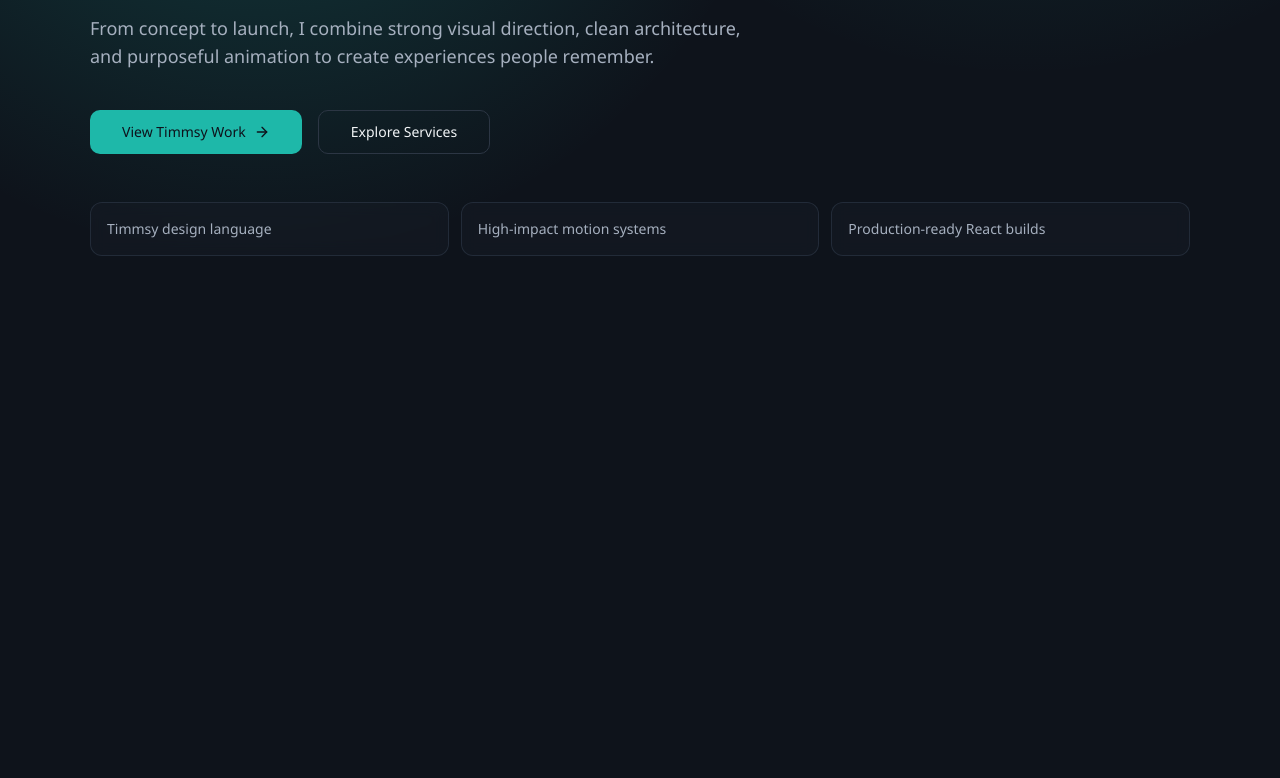
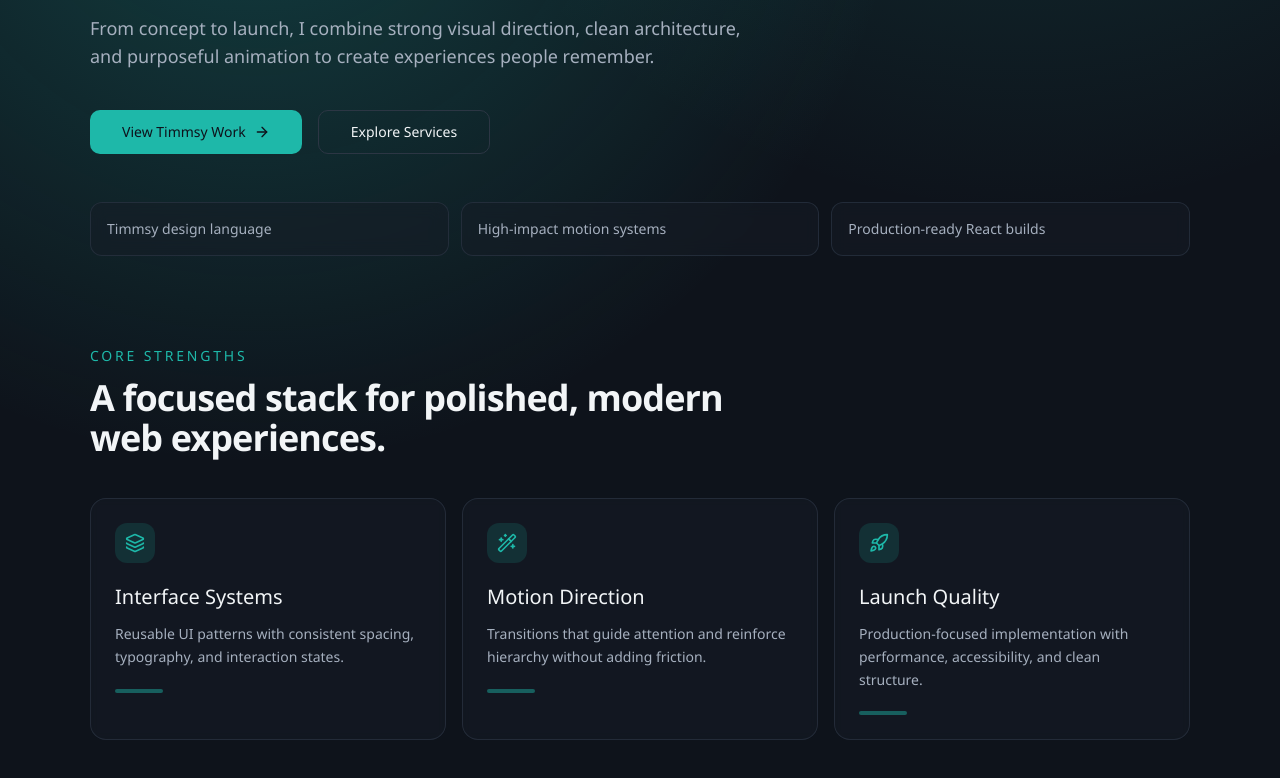
Before and after one commit to Timmsy1998/react-frontend-demo, a React (Vite) app: page / in a window 1280 px wide. Shown: the part 444-1222 px from the top of the page. Before the commit the page ends 800 px from the top, so only its background shows below. Built offline with nearby package versions, Linux system fonts and the light colour scheme.

Commit message:
feat: add animated features section

```diff
--- a/src/App.tsx
+++ b/src/App.tsx
@@ -1,3 +1,4 @@
+import { FeaturesSection } from "@/components/sections/features-section";
 import { HeroSection } from "@/components/sections/hero-section";
 import { TopNav } from "@/components/sections/top-nav";
 
@@ -8,6 +9,7 @@ export default function App() {
       <div className="relative z-10">
         <TopNav />
         <HeroSection />
+        <FeaturesSection />
       </div>
     </main>
   );
--- /dev/null
+++ b/src/components/sections/features-section.tsx
@@ -0,0 +1,70 @@
+import { motion } from "framer-motion";
+import { Layers, Rocket, WandSparkles } from "lucide-react";
+
+const items = [
+  {
+    title: "Interface Systems",
+    description:
+      "Reusable UI patterns with consistent spacing, typography, and interaction states.",
+    icon: Layers
+  },
+  {
+    title: "Motion Direction",
+    description:
+      "Transitions that guide attention and reinforce hierarchy without adding friction.",
+    icon: WandSparkles
+  },
+  {
+    title: "Launch Quality",
+    description:
+      "Production-focused implementation with performance, accessibility, and clean structure.",
+    icon: Rocket
+  }
+];
+
+export function FeaturesSection() {
+  return (
+    <section className="mx-auto w-[min(1100px,92%)] pb-24 pt-6">
+      <motion.div
+        initial={{ opacity: 0, y: 24 }}
+        whileInView={{ opacity: 1, y: 0 }}
+        viewport={{ once: true, amount: 0.5 }}
+        transition={{ duration: 0.5 }}
+        className="max-w-2xl"
+      >
+        <p className="text-sm font-medium uppercase tracking-[0.2em] text-primary">
+          Core Strengths
+        </p>
+        <h2 className="mt-3 text-3xl font-semibold tracking-tight sm:text-4xl">
+          A focused stack for polished, modern web experiences.
+        </h2>
+      </motion.div>
+
+      <div className="mt-10 grid gap-4 md:grid-cols-3">
+        {items.map((item, idx) => {
+          const Icon = item.icon;
+          return (
+            <motion.article
+              key={item.title}
+              initial={{ opacity: 0, y: 24 }}
+              whileInView={{ opacity: 1, y: 0 }}
+              viewport={{ once: true, amount: 0.35 }}
+              transition={{ duration: 0.45, delay: idx * 0.1 }}
+              whileHover={{ y: -6 }}
+              className="group rounded-2xl border border-border/70 bg-card/55 p-6 backdrop-blur-sm"
+            >
+              <div className="inline-flex h-10 w-10 items-center justify-center rounded-lg bg-primary/15 text-primary">
+                <Icon className="h-5 w-5" />
+              </div>
+              <h3 className="mt-5 text-xl font-medium">{item.title}</h3>
+              <p className="mt-3 text-sm leading-relaxed text-muted-foreground">
+                {item.description}
+              </p>
+              <div className="mt-5 h-1 w-12 rounded-full bg-primary/45 transition-all duration-300 group-hover:w-20" />
+            </motion.article>
+          );
+        })}
+      </div>
+    </section>
+  );
+}
```
Also changed, not shown: 1 other file (tests, documents, lock files or other folders).
